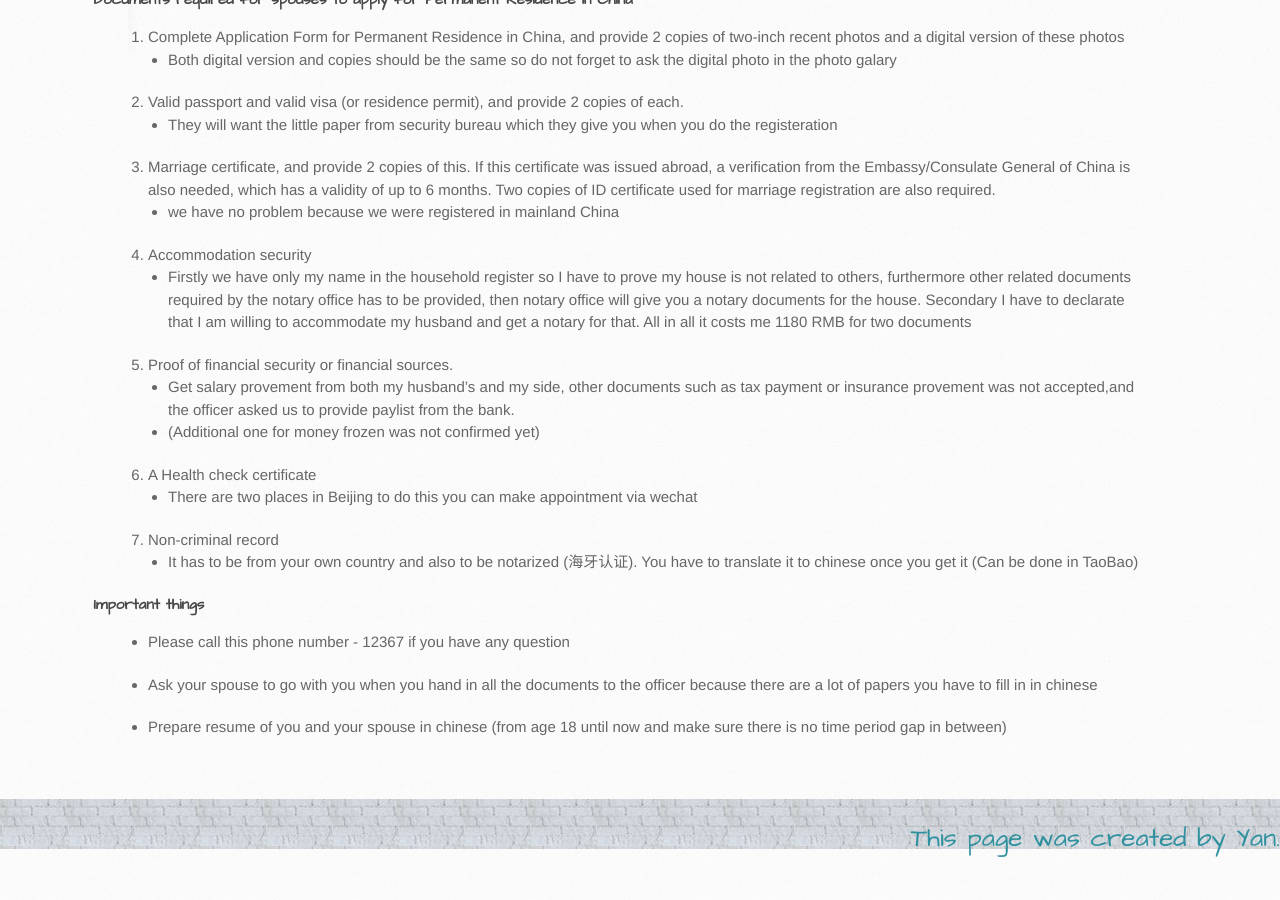
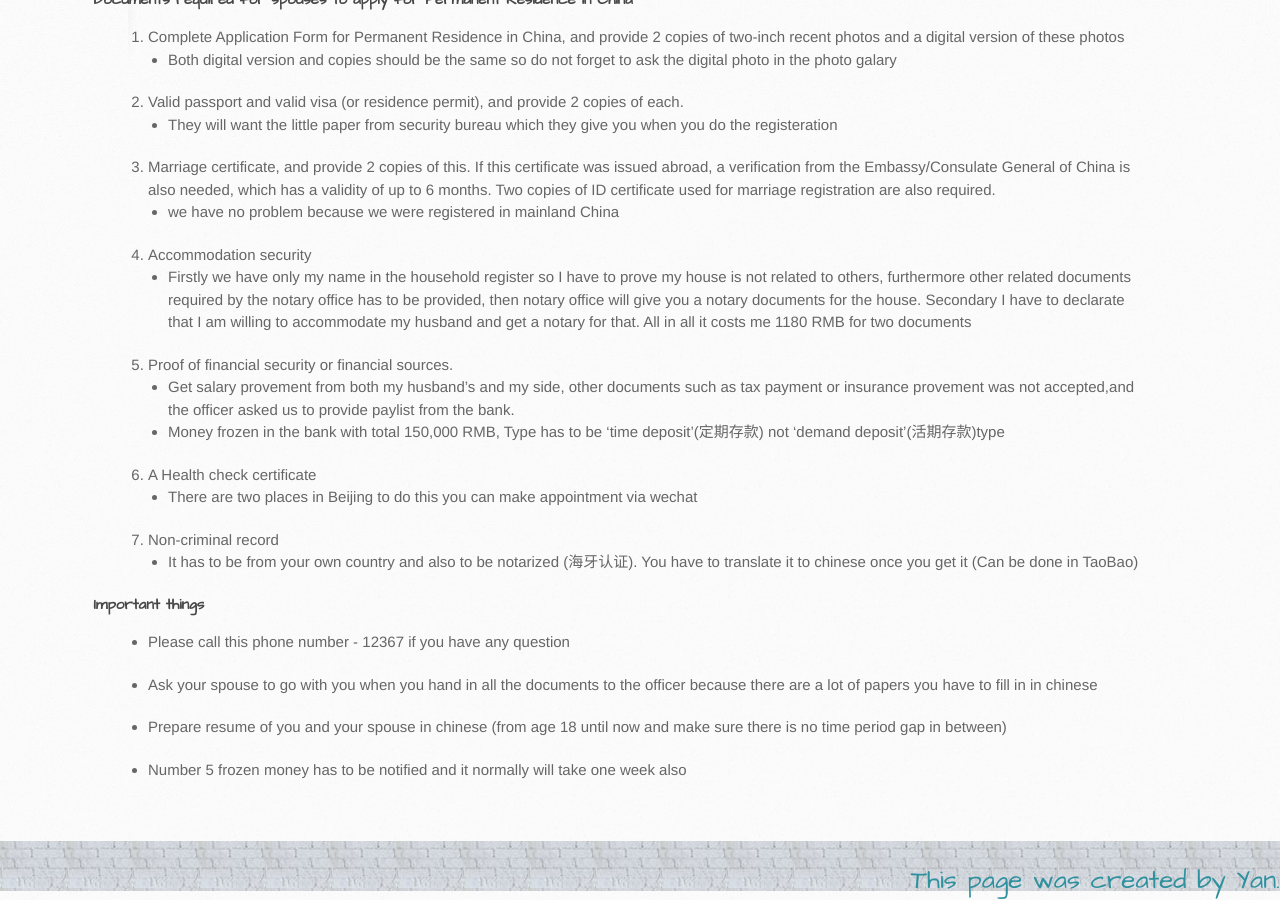
Before and after one commit to itcraftme/itcraftme, a Jekyll site: the page built from docs/me/PR.md, in a window 1280 px wide and 900 px high, scrolled down 716 px. Built offline with Jekyll 4.4.1, drawn with Linux system fonts in a browser that asks for light colours; our own code applies the rules of GitHub Pages for plain Markdown files; before the commit the page ends 1574 px from its top, so only the background shows below that.

Commit message:
Update PR.md
Finish document about PR process

```diff
--- a/docs/me/PR.md
+++ b/docs/me/PR.md
@@ -32,7 +32,7 @@ Those spouses who are married to a Chinese citizen (having registered Chinese pe
 
 5. Proof of financial security or financial sources.
     - Get salary provement from both my husband's and my side, other documents such as tax payment or insurance provement was not accepted,and the officer asked us to provide paylist from the bank.
-    - (Additional one for money frozen was not confirmed yet)
+    - Money frozen in the bank with total 150,000 RMB, Type has to be 'time deposit'(定期存款) not 'demand deposit'(活期存款)type
 
 6. A Health check certificate
     - There are two places in Beijing to do this you can make appointment via wechat
@@ -47,3 +47,5 @@ Those spouses who are married to a Chinese citizen (having registered Chinese pe
 - Ask your spouse to go with you when you hand in all the documents to the officer because there are a lot of papers you have to fill in in chinese
 
 - Prepare resume of you and your spouse in chinese (from age 18 until now and make sure there is no time period gap in between)
+
+- Number 5 frozen money has to be notified and it normally will take one week also
```
